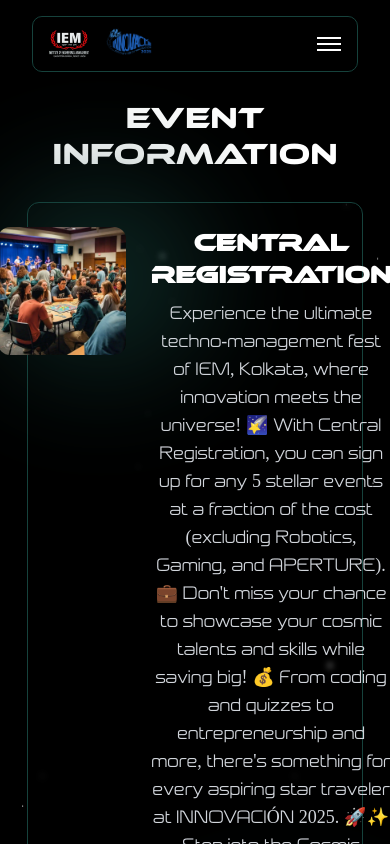
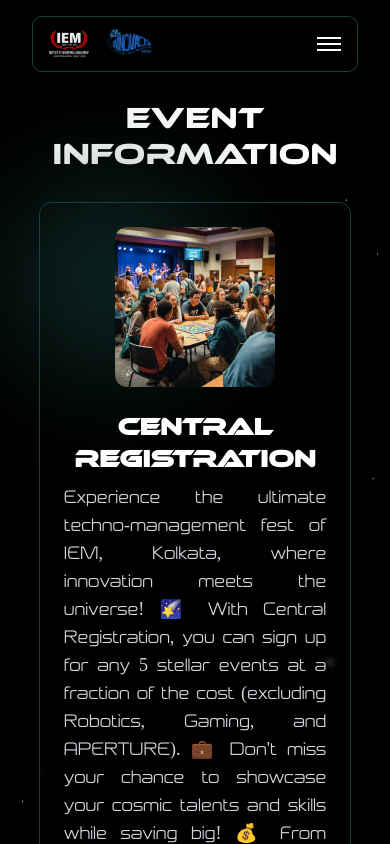
Before and after one commit to subhraneel2005/Innovacion, a Next.js app: page /eventInfo in a window 390 px wide. Shown: the top 844 px of the page. Built offline with nearby package versions, Linux system fonts and the light colour scheme.

Commit message:
event bulletin layout fix

```diff
--- a/components/Events/EventBulletinCard.jsx
+++ b/components/Events/EventBulletinCard.jsx
@@ -11,14 +11,14 @@ const EventBulletinCard = ({ bannerPic, name, description }) => {
     }
 
     return (
-        <GradientBox extraClass="mb-8 flex justify-center  flex-row gap-6 p-6 md:p-4 ">
+        <GradientBox extraClass="mb-8 flex justify-center items-center flex-col md:flex-row gap-6 p-6 md:p-4 ">
             <img
                 src={bannerPic}
                 alt={name}
-                className="w-32 h-32 md:w-80 md:h-80 rounded-xl object-cover"
+                className="w-40 h-40 md:w-80 md:h-80 rounded-xl object-cover"
             />
-            <div className="text-center md:text-left">
-                <h1 className="text-2xl md:text-xl text-white font-bold mb-2 font-[Ethnocentric]">{name}</h1>
+            <div className="text-justify md:text-left">
+                <h1 className="text-2xl md:text-xl text-center md:text-left text-white font-bold mb-2 font-[Ethnocentric]">{name}</h1>
                 <h2 className="text-lg md:text-base text-gray-300 mb-2 font-[Megatrans]">{description}</h2>
                 <RegisterBtn text="Register" extraClass="mt-6 md:h-[48px]" onClick={navigateToEventPage} />
             </div>
```
